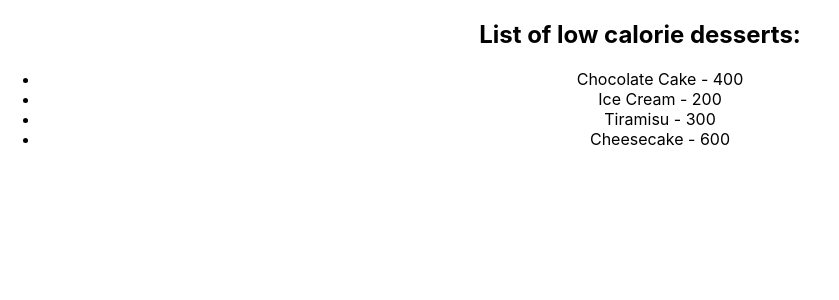
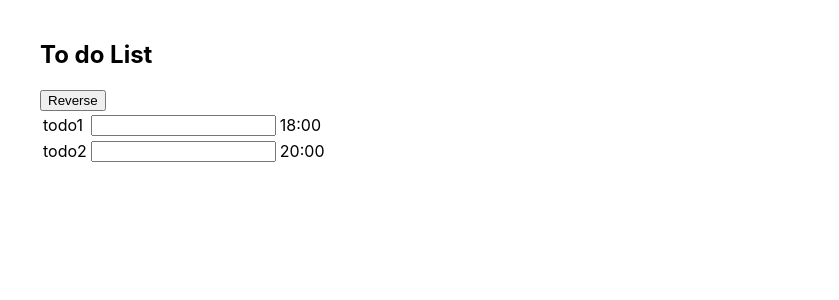
Before and after one commit to nayoung3669/coursera_test, a React (Create React App) app: page / in a window 1280 px wide. Shown: the top 300 px of the page, without its empty margins (0-839 px from the left). Built offline with nearby package versions, Linux system fonts and the light colour scheme.

Commit message:
reverse todolist

```diff
--- a/src/App.css
+++ b/src/App.css
@@ -1,5 +1,6 @@
 .App {
-  text-align: center;
+  text-align: start;
+  margin: 40px;
 }
 
 .App-logo {
--- a/src/App.js
+++ b/src/App.js
@@ -1,34 +1,47 @@
+import React, {useState} from 'react';
 import "./App.css";
-import DessertsList from "./DessertsList";
 
-const desserts = [
-  {
-    name: "Chocolate Cake",
-    calories: 400,
-    createdAt: "2022-09-01",
-  },
-  {
-    name: "Ice Cream",
-    calories: 200,
-    createdAt: "2022-01-02",
-  },
-  {
-    name: "Tiramisu",
-    calories: 300,
-    createdAt: "2021-10-03",
-  },
-  {
-    name: "Cheesecake",
-    calories: 600,
-    createdAt: "2022-01-04",
-  },
-];
+const ToDo = props => {
+  return(
+    <tr>
+    <td>
+      <label>{props.id}</label>
+    </td>
+    <td>
+      <input />
+    </td>
+    <td>
+      <label>{props.createdAt}</label>
+    </td>
+  </tr>
+  )
+
+}
 
 function App() {
+  const [todos,setTodos] = useState([{
+      id: 'todo1',
+      createdAt: '18:00',
+    }, {
+      id: 'todo2',
+      createdAt: '20:00',
+    }]);
+
+  const reverseList = () => {
+    setTodos([...todos].reverse());
+  }
+
   return (
     <div className="App">
-      <h2>List of low calorie desserts:</h2>
-      <DessertsList data={desserts} />
+      <h2>To do List</h2>
+      <button onClick={reverseList}>Reverse</button>
+      <table>
+        <tbody>
+          {todos.map((todo,index) => (
+            <ToDo key={index} id={todo.id} createdAt={todo.createdAt}/>
+          ))}
+        </tbody>
+      </table>
     </div>
   );
 }
--- a/src/DessertsList.js
+++ /dev/null
@@ -1,16 +0,0 @@
-
-function DessertsList(props) {
-  const listItems = props.data.map(dessert => {
-    const itemText = `${dessert.name} - ${dessert.calories}`
-    return <li>{itemText}</li>
-  })
-  return (
-    <div>
-      <ul>
-        {listItems}
-      </ul>
-    </div>
-  );
-}
-
-export default DessertsList;
--- /dev/null
+++ b/src/ToDoLists.js
@@ -0,0 +1,6 @@
+
+export default function ToDoLists() {
+  return (
+
+  )
+}
```
